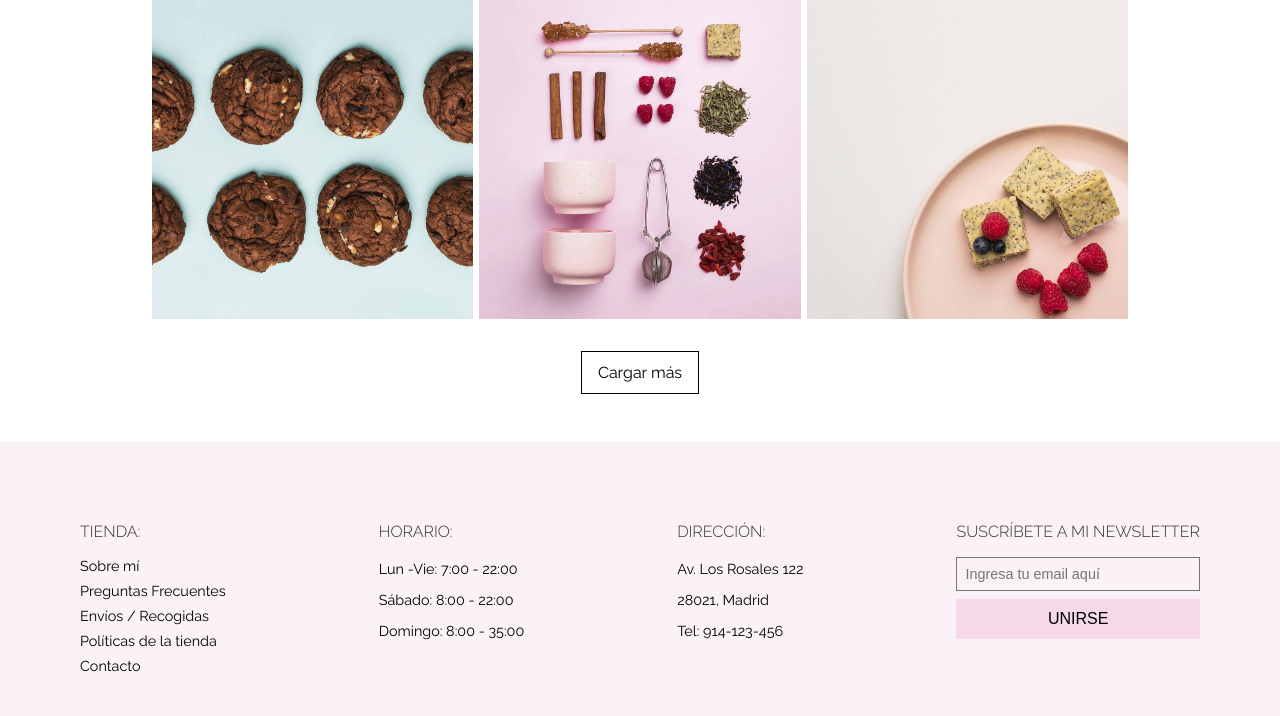
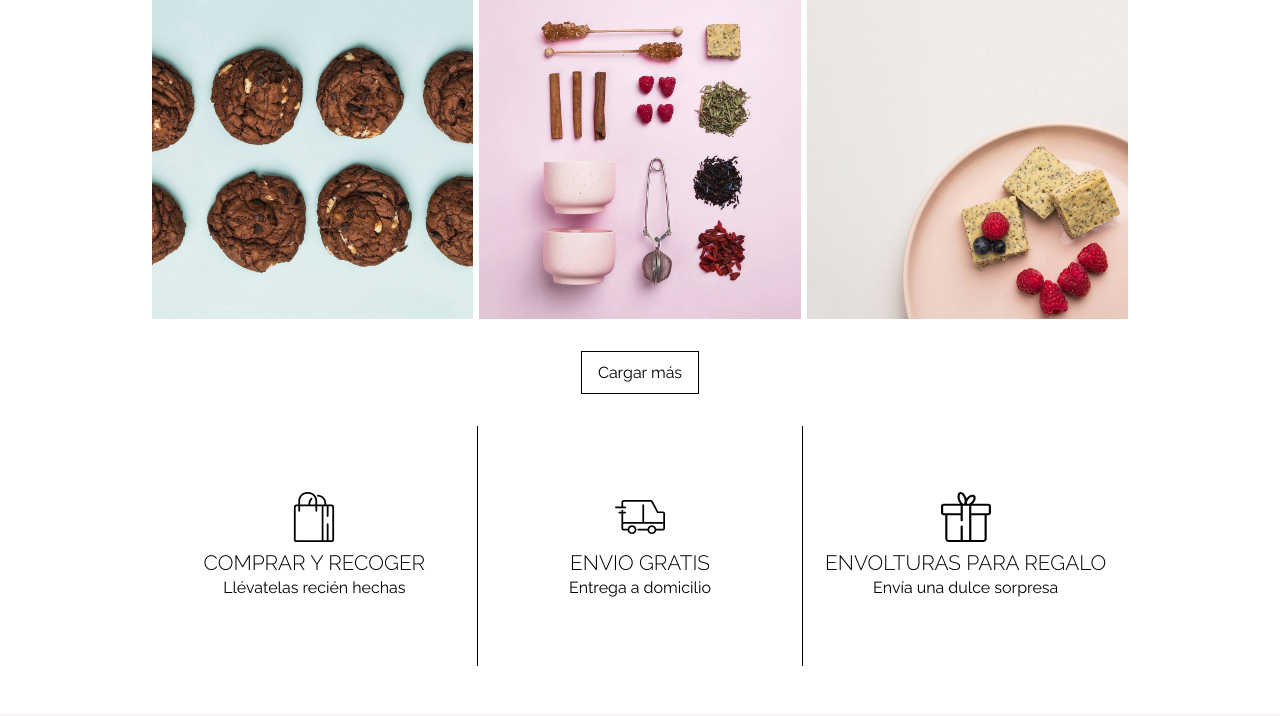
Before and after one commit to JKmoises/proyecto1-equipo, a website with bundled scripts: page index.html in a window 1280 px wide. Shown: the part 2154-2870 px from the top of the page. Built offline with nearby package versions, Linux system fonts and the light colour scheme.

Commit message:
renderizado js spa de servicios seccion  inicio 'compra, envio gratis y envoltura para regalo'

```diff
--- a/app/components/StartOtherServices.js
+++ b/app/components/StartOtherServices.js
@@ -1,9 +1,9 @@
 export const SoldSubmitGift = () => {
-let $SoldSubmitGift = document.createElement("section")
-  $SoldSubmitGift.classList.add("shopping-section")
-  $SoldSubmitGift.alt = "Services"
+let $ServicesElement = document.createElement("section")
+  $ServicesElement.classList.add("shopping-section")
+  $ServicesElement.alt = "Services"
 
-  $SoldSubmitGift.innerHTML = /*html*/
+  $ServicesElement.innerHTML = /*html*/
   `
   <article class="shopping-section__item flex-col-center">
     <img src="./assets/icono-compras.svg" alt="icono-compras" class="shopping-section__icon">
@@ -36,6 +36,8 @@ let $SoldSubmitGift = document.createElement("section")
   </article>
   `
 
-return $SoldSubmitGift
+
+
+return $ServicesElement
 
 }
--- a/app/pages/Home.js
+++ b/app/pages/Home.js
@@ -1,6 +1,7 @@
 import { FlavorImage } from "../components/FlavorImage.js";
 import { HeroImage } from "../components/HeroImage.js";
 import { SoldProductCard } from "../components/SoldProductCard.js";
+import {SoldSubmitGift} from "../components/StartOtherServices.js";
 
 export function Home() {
   const $homeContainer = document.createElement("section");
@@ -94,10 +95,13 @@ export function Home() {
 
 
 
+
+
   $flavorsSection.appendChild($flavorsSectionMask);
   $flavorsSection.appendChild($flavorsSectionTitle);
   $flavorsSection.appendChild($flavorsSectionList);
   $flavorsSection.appendChild($loadMoreButton);
+  $flavorsSection.appendChild(SoldSubmitGift())
 
 
 
```
Also changed, not shown: index.html (+1 -0 lines).
